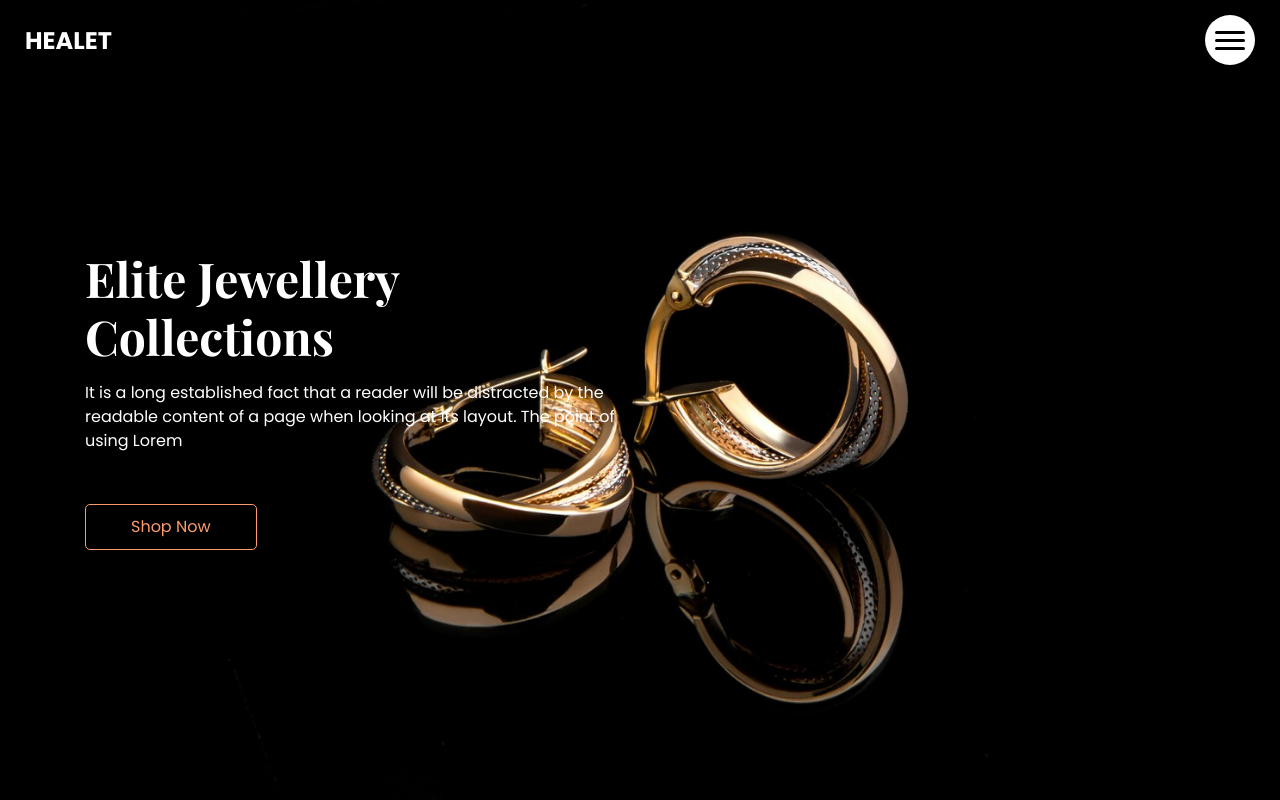
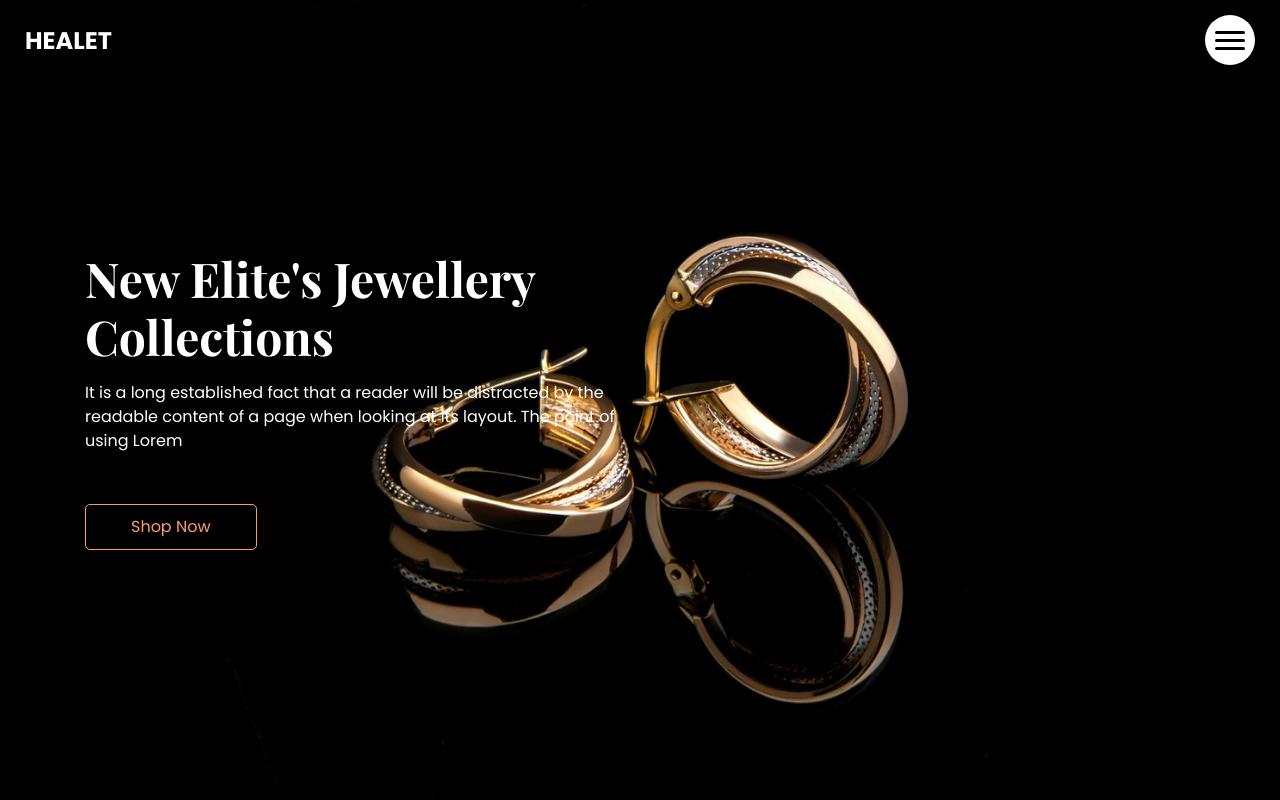
Before and after one commit to Manikandanabinash/Newproject1, a plain HTML site: page index.html in a window 1280 px wide. Shown: the top 800 px of the page. Drawn offline with nearby package versions, Linux system fonts and the light colour scheme.

Commit message:
Update index.html

```diff
--- a/index.html
+++ b/index.html
@@ -71,7 +71,7 @@
       <div class="col-md-9 col-lg-8">
         <div class="detail-box">
           <h1>
-            Elite Jewellery
+            New Elite's Jewellery
             <br> Collections
           </h1>
           <p>
```
